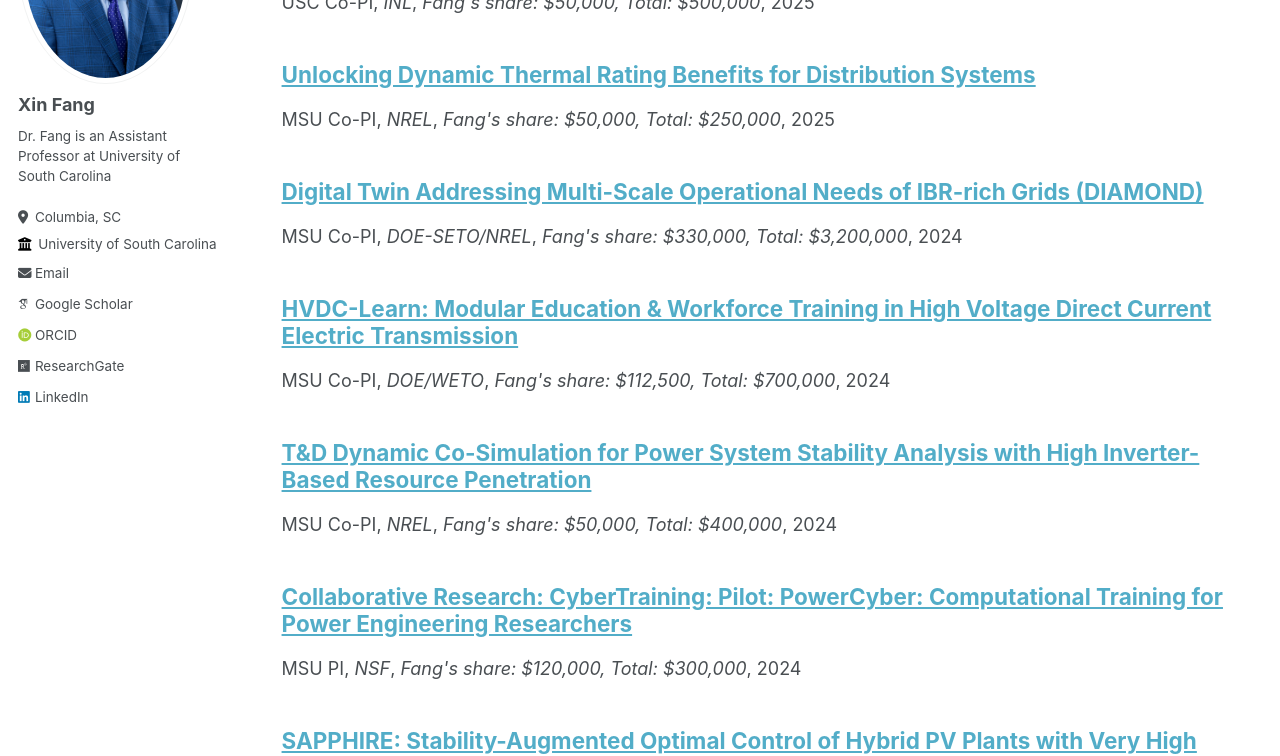
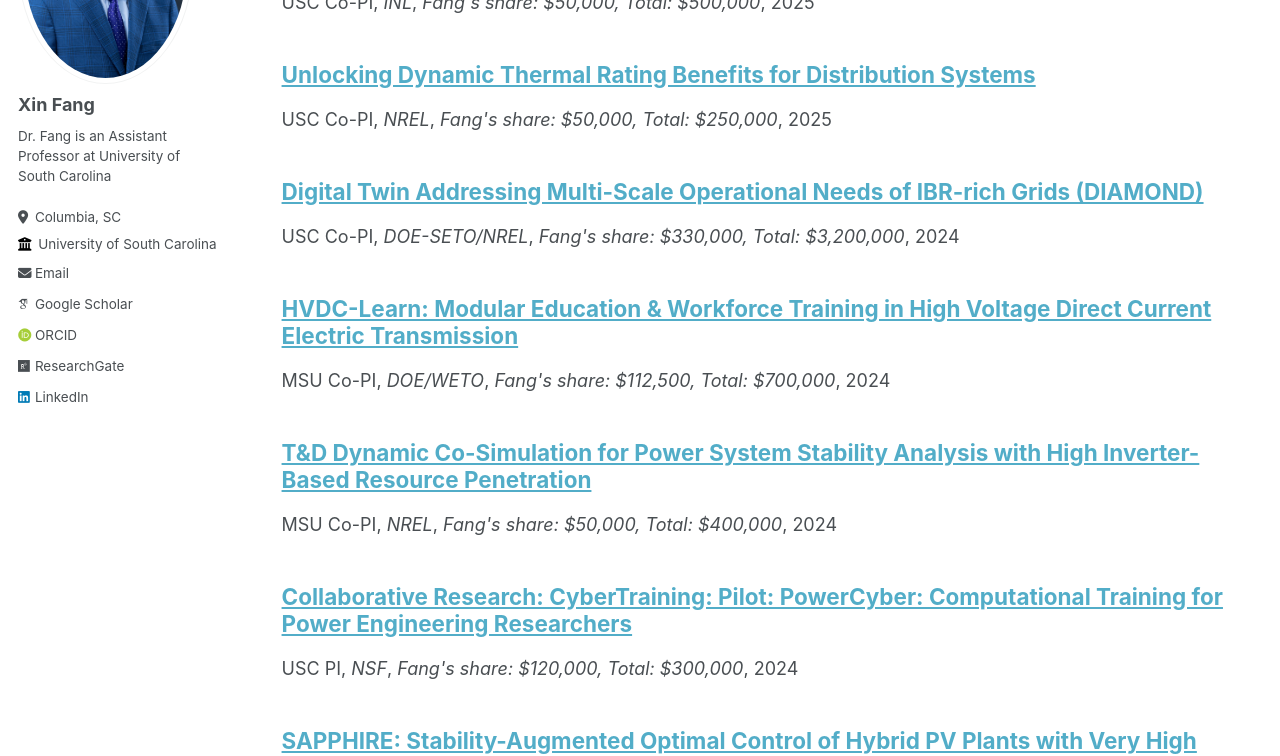
Before and after one commit to XinFang88/xinfang88.github.io, a Jekyll site: the page built from _pages/projects.html, in a window 1280 px wide and 1400 px high. Shown: the part 242-998 px from the top of the window. Built offline with Jekyll 4.4.1, drawn with Linux system fonts in a browser that asks for light colours; some web fonts are replaced.

Commit message:
student and project update

```diff
--- a/_projects/2023-NSF-CyberTraining.md
+++ b/_projects/2023-NSF-CyberTraining.md
@@ -1,7 +1,7 @@
 ---
 title: "Collaborative Research: CyberTraining: Pilot: PowerCyber: Computational Training for Power Engineering Researchers"
 collection: "projects"
-role: "MSU PI"
+role: "USC PI"
 permalink: /projects/2023-NSF-CyberTraining
 Sponsor: NSF
 Funding: "Fang's share: $120,000, Total: $300,000"
--- a/_projects/2024-Dynamic-rating.md
+++ b/_projects/2024-Dynamic-rating.md
@@ -1,7 +1,7 @@
 ---
 title: "Unlocking Dynamic Thermal Rating Benefits for Distribution Systems"
 collection: "projects"
-role: "MSU Co-PI"
+role: "USC Co-PI"
 permalink: /projects/2024-Dynamic-Thermal-Rating
 Sponsor: NREL
 Funding: "Fang's share: $50,000, Total: $250,000"
--- a/_projects/2024-SETP-DIAMOND.md
+++ b/_projects/2024-SETP-DIAMOND.md
@@ -1,7 +1,7 @@
 ---
 title: "Digital Twin Addressing Multi-Scale Operational Needs of IBR-rich Grids (DIAMOND)"
 collection: "projects"
-role: "MSU Co-PI"
+role: "USC Co-PI"
 permalink: /projects/2024-SETP-DIAMOND
 Sponsor: DOE-SETO/NREL
 Funding: "Fang's share: $330,000, Total: $3,200,000"
```
Also changed, not shown: _pages/group.md (+5 -4 lines).
